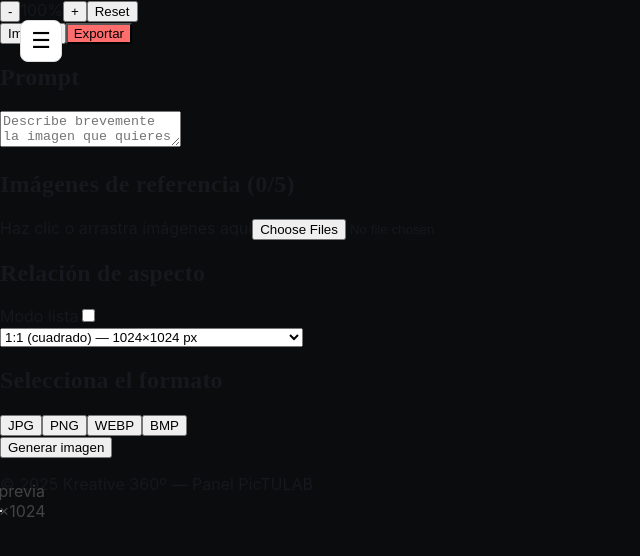
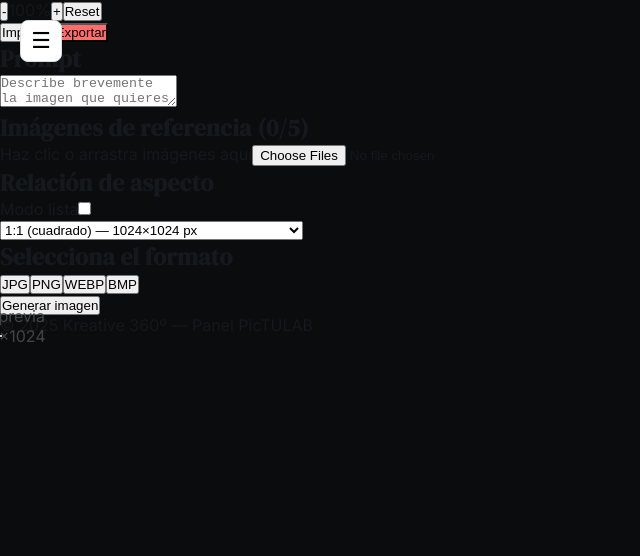
Before and after one commit to firstwinagency/firstwinagency-firstwin-panel, a Next.js app: page /pictulab in a window 1280 px wide. Shown: the top 556 px of the page, without its empty margins (0-640 px from the left). Built offline with nearby package versions, Linux system fonts and the light colour scheme.

Commit message:
Update layout.tsx

```diff
--- a/app/pictulab/layout.tsx
+++ b/app/pictulab/layout.tsx
@@ -1,4 +1,4 @@
-import "../globals.css";
+import "./globals.css";
 
 export const metadata = {
   title: "Panel PicTULAB — Kreative 360º",
@@ -8,9 +8,7 @@ export const metadata = {
 export default function PictuLabLayout({ children }: { children: React.ReactNode }) {
   return (
     <html lang="es">
-      <body className="__className_f367f3 bg-white text-black">
-        {children}
-      </body>
+      <body>{children}</body>
     </html>
   );
 }
```
